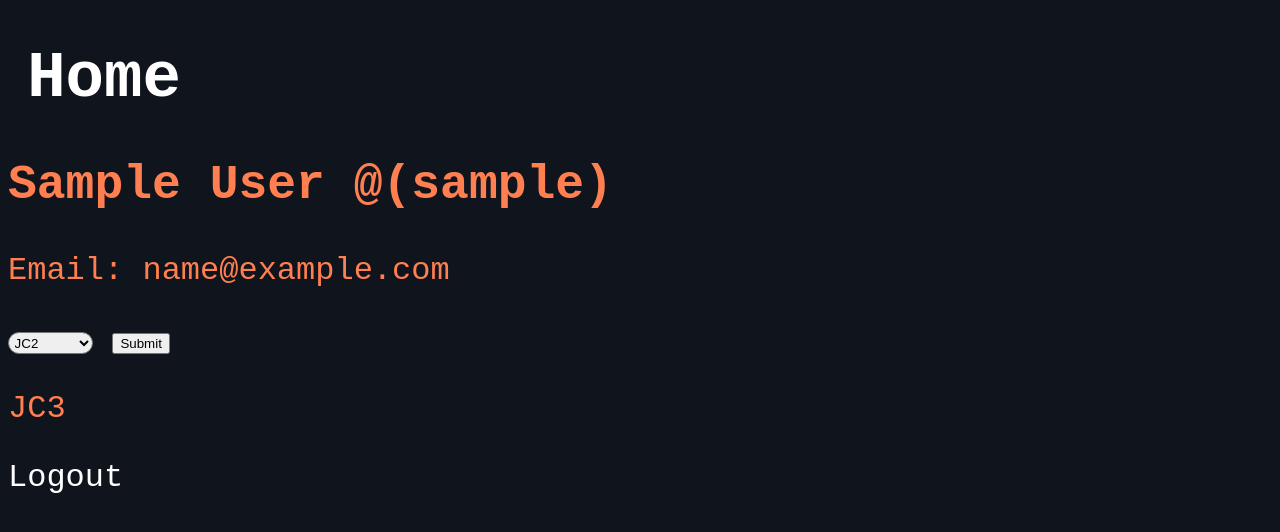
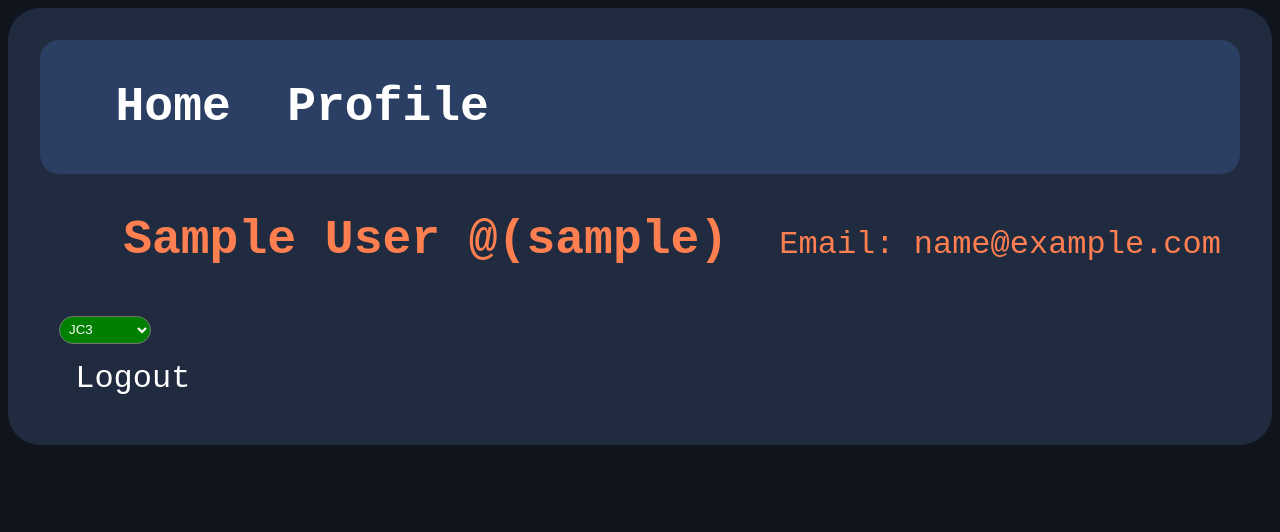
Before and after one commit to Iced-code/cascades, a Flask app: page /profile in a window 1280 px wide. Shown: the top 532 px of the page. Run offline with Flask 3, Linux system fonts and the light colour scheme; the visitor is signed in with stand-in values (Sample User, id 1).

Commit message:
Updated formatting and location changing

```diff
--- a/app.py
+++ b/app.py
@@ -52,6 +52,15 @@ def login():
 
     return render_template("login.html")
 
+@app.route("/setLocation", methods=["POST"])
+@login_required
+def setLocation():
+    if current_user:
+        data = request.get_json()
+        selected_location = data["location"]
+        current_user.loc = selected_location
+        db.session.commit()
+
 @app.route("/profile", methods=["GET", "POST"])
 @login_required
 def profile():
--- a/static/styles.css
+++ b/static/styles.css
@@ -4,30 +4,35 @@ body::-webkit-scrollbar, body::-webkit-scrollbar-button {
 
 body {
     background-color:rgb(15, 20, 29);
-    /* background-image: url("C:/Users/dracg/Downloads/blue-back.png"); */
     font-family: 'Courier New', Courier, monospace;
     font-size: 2rem;
     color: coral;
 }
-h1 {
+.main * {
     padding-left: 1.2rem;
 }
+
+.navbar {
+    background-color: rgb(43, 63, 100);
+    border-radius: 1.2rem;
+    display: flex;
+    align-items: center;
+}
+
+.navbar a {
+    color: white;
+    text-decoration: none;
+    margin-left: 18px;
+    font-weight: bold;
+}
+
+.navbar a:hover {
+    text-decoration: underline;
+}
+
 hr {
     border-color: rgb(95, 165, 167);
     border-width: 0.2rem;
-    border-radius: 2rem;
-}
-a, a:visited {
-    color:white;
-    text-decoration: none;
-}
-a:hover {
-    text-decoration: underline;
-    text-underline-offset: 0.7rem;
-    text-size-adjust: 0.5rem;
-    text-decoration-color: rgb(95, 165, 167);
-
-    background-color: rgb(50, 63, 74);
     border-radius: 2rem;
 }
 
@@ -38,12 +43,28 @@ a:hover {
     border-width: 0.2rem;
     border-radius: 2rem;
 }
-.main a {
-    display: block;
-    padding: 0.4rem;
+
+.container * {
+    padding-left: 2rem;
 }
 
-.main a::before {
+.profile * {
+    display: inline-block;
+}
+
+.container a, a:visited {
+    display: block;
+    padding: 1rem;
+    text-decoration: none;
+    color: white;
+}
+.container li:hover a {
+    background-color: rgb(50, 63, 74);
+    border-radius: 1.2rem;
+    margin-right: 65rem;
+}
+
+.main .card a::before {
     content: "> ";
     color: coral;
 }
@@ -53,11 +74,26 @@ ul {
 }
 
 .location {
+    color: white;
     border-radius: 1rem;
-    padding: 0.1rem;
+    padding: 0.3rem;
     text-decoration: none;
 }
+
+select {
+    background-color: transparent;
+    border-radius: 0%;
+}
+option:hover {
+    background-color: transparent;
+}
+
+#locationTag {
+    display: none;
+}
+
 .JC2 {
+    color: black;
     background-color: lime;
 }
 .JC3 {
@@ -65,9 +101,11 @@ ul {
 }
 
 .Fen2 {
+    color: black;
     background-color: rgb(255, 234, 0);
 }
 .Fen3 {
+    color: black;
     background-color: gold;
 }
 .Fen4 {
--- a/templates/profile.html
+++ b/templates/profile.html
@@ -5,25 +5,53 @@
   <link rel="stylesheet" href="{{ url_for('static', filename='styles.css') }}">
   </head>
   <body>
-    <a href="/home"><h1>Home</h1></a>
+    <div class="main">
+      <div class="navbar">
+        <h2><a href="/home">Home</a></h2>
+        <h2><a href="/profile">Profile</a></h2>
+      </div>
 
-    <h2><strong>{{ user.name }}</strong> @({{ user.username }}) </h2>
-    <p>Email: {{ user.email }}</p>
+      <div class="container profile">
+        <h2><strong>{{ user.name }}</strong> @({{ user.username }}) </h2>
+        <p>Email: {{ user.email }}</p>
 
-    <form method="POST">
-      <label for="location"></label>
-      <select class="location" name="location">
-        <option value="JC2">JC2</option>
-        <option value="JC3">JC3</option>
-        <option value="Fen2">Fenwick 2</option>
-        <option value="Fen3">Fenwick 3</option>
-        <option value="Fen4">Fenwick 4</option>
-      </select>
-      <input type="submit">
-    </form>
+        <select class="location" name="location" id="locationDropdown" onclick="updateLocationTag(); setDropdown()">
+          <option value="JC2" class="location JC2">JC2</option>
+          <option value="JC3" class="location JC3">JC3</option>
+          <option value="Fen2" class="location Fen2">Fenwick 2</option>
+          <option value="Fen3" class="location Fen3">Fenwick 3</option>
+          <option value="Fen4" class="location Fen4">Fenwick 4</option>
+        </select>
 
-    <p>{{ user.loc }}</p>
+        <p class="location {{ user.loc }}" id="locationTag">{{ user.loc }}</p>
 
-    <a href="/logout">Logout</a>
+        <a href="/logout">Logout</a>
+      </div>
+    </div>
+
+    <script>
+      function updateLocationTag(){
+        const locationTag = document.getElementById("locationTag");
+        const locationDropdown = document.getElementById("locationDropdown");
+
+        locationTag.innerText = locationDropdown.value;
+        locationTag.className = "location " + locationDropdown.value;
+
+        fetch("/setLocation", {
+          method: "POST",
+          headers: { "Content-Type": "application/json"},
+          body: JSON.stringify({ "location": locationDropdown.value })
+        });
+      }
+
+      function setDropdown(){
+        const locationTag = document.getElementById("locationTag");
+        const locationDropdown = document.getElementById("locationDropdown");
+
+        locationDropdown.value = locationTag.innerText;
+        locationDropdown.className = locationTag.className;
+      }
+      setDropdown();
+    </script>
   </body>
 </html>
```
Also changed, not shown: templates/home.html (+7 -2 lines), templates/login.html (+12 -5 lines), templates/public_profile.html (+10 -3 lines).
